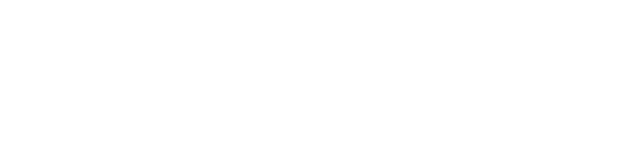
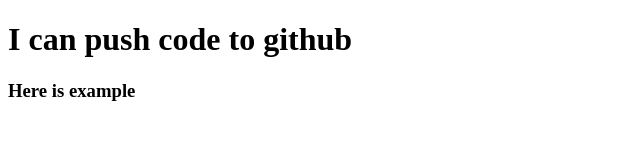
Before and after one commit to abusayed0/my-second-repo, a plain HTML site: page index.html in a window 1280 px wide. Shown: the whole page, without its empty margins (0-640 px from the left). Drawn offline with Linux system fonts and the light colour scheme.

Commit message:
added content in body

```diff
--- a/index.html
+++ b/index.html
@@ -7,6 +7,8 @@
     <title>my second github repo</title>
 </head>
 <body>
+    <h1>I can push code to github</h1>
+    <h3>Here is example</h3>
 
 </body>
 </html>
```
